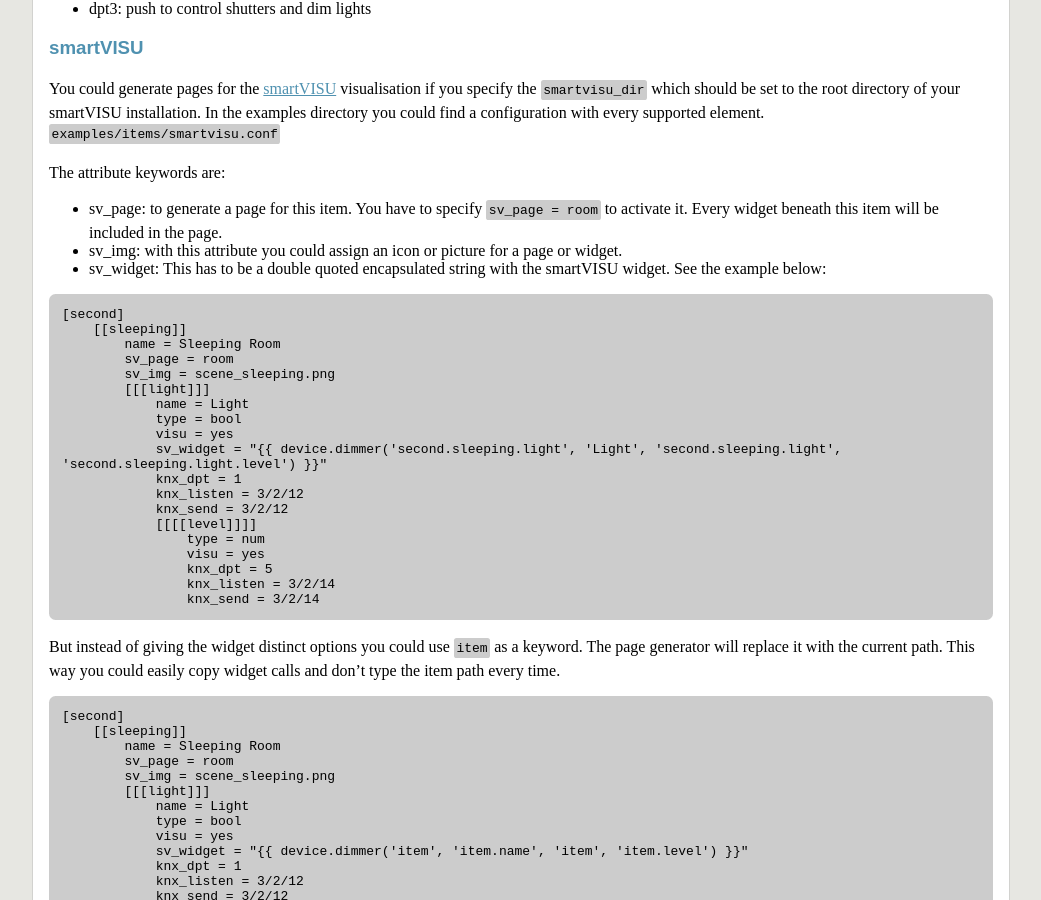
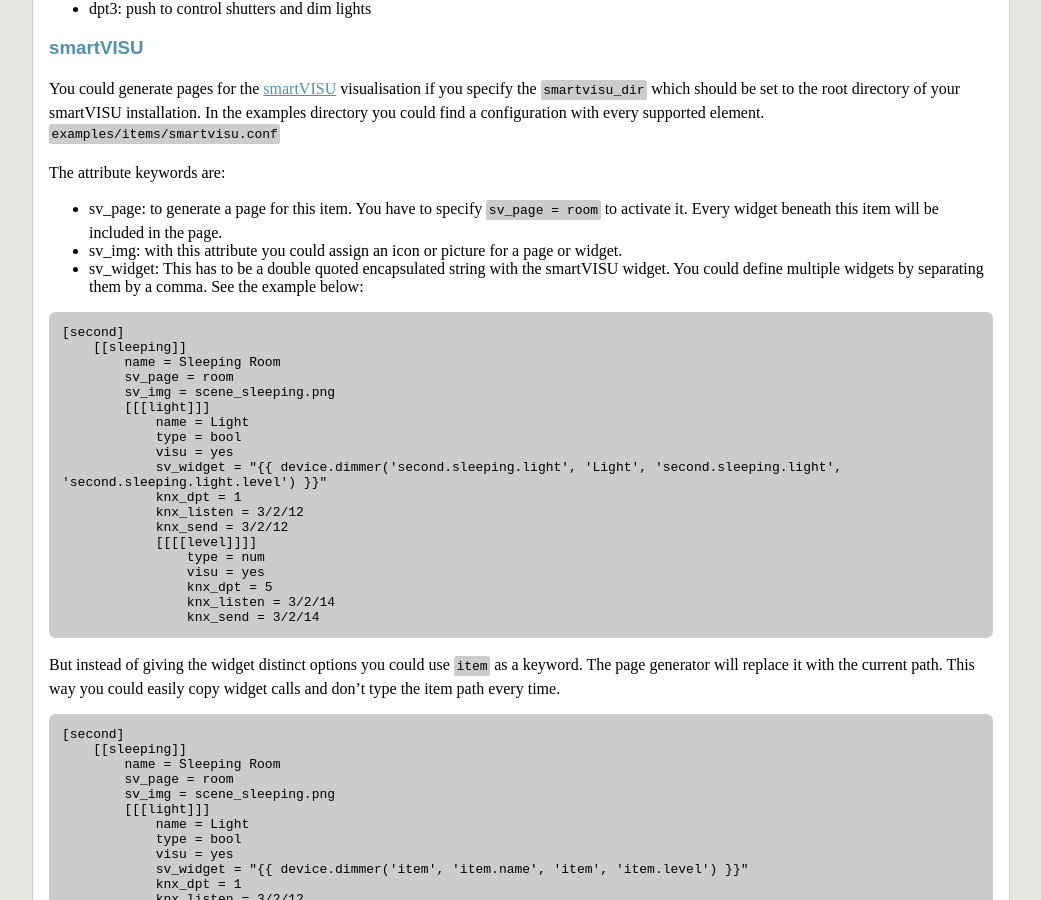
Before and after one commit to mknx/smarthome, a Jekyll site: the page built from plugins/visu/index.md, in a window 1280 px wide and 900 px high, scrolled down 3054 px. Shown: the whole window, without its empty margins (128-1169 px from the left). Built offline with Jekyll 4.4.1, drawn with Linux system fonts in a browser that asks for light colours; Markdown is read by kramdown in place of the engine named in the settings.

Commit message:
smartvisu autogenerate multiple widgets for one item

```diff
--- a/plugins/visu/index.md
+++ b/plugins/visu/index.md
@@ -137,7 +137,7 @@
 
    * sv_page: to generate a page for this item. You have to specify `sv_page = room` to activate it. Every widget beneath this item will be included in the page.
    * sv_img: with this attribute you could assign an icon or picture for a page or widget.
-   * sv_widget: This has to be a double quoted encapsulated string with the smartVISU widget. See the example below:
+   * sv_widget: This has to be a double quoted encapsulated string with the smartVISU widget. You could define multiple widgets by separating them by a comma. See the example below:
 
 <pre>
 [second]
```
